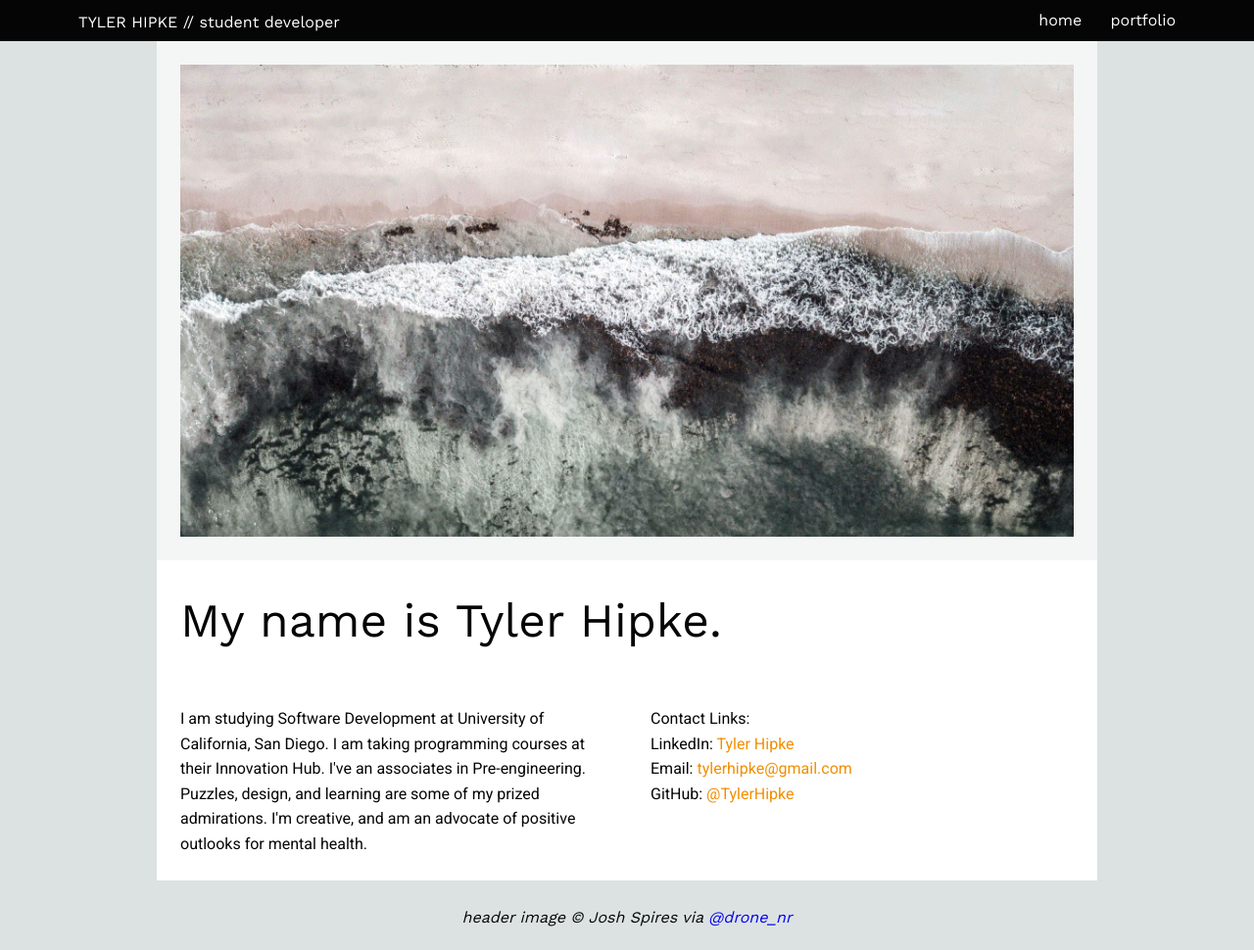
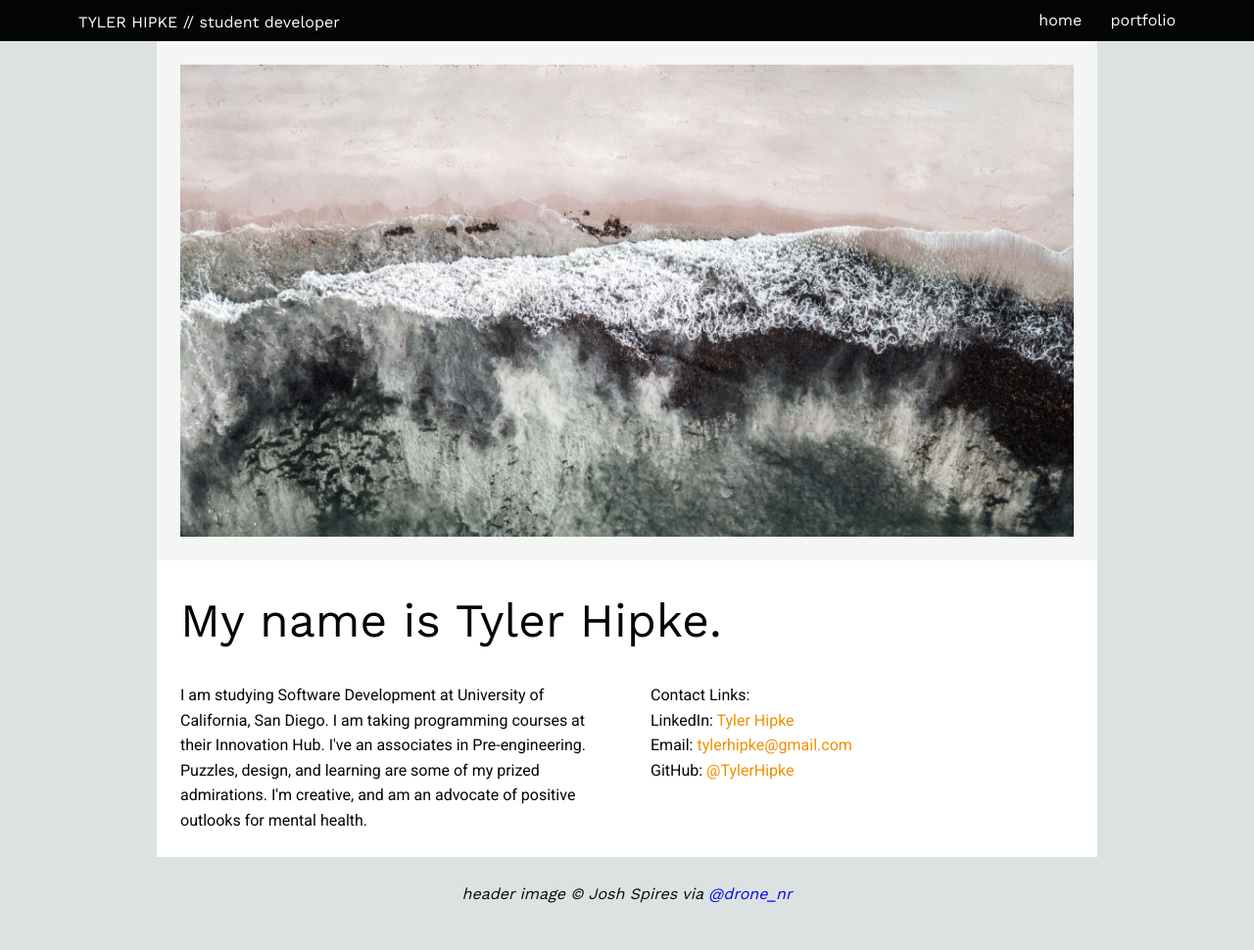
Before and after one commit to tylerhipke/thipke.github.io, a plain HTML site: page index.html in a window 1280 px wide. Shown: the whole page at 98% size. After the commit the page ends 946 px from the top, so only its background shows below. Drawn offline with nearby package versions, Linux system fonts and the light colour scheme.

Commit message:
update header padding

```diff
--- a/assets/css/style.css
+++ b/assets/css/style.css
@@ -70,7 +70,7 @@
     font-family: 'Work Sans', 'Segoe UI', Ubuntu, 'Open Sans',
     'Helvetica Neue', Helvetica, sans-serif;
     font-size: 48px;
-    padding: 1.5rem 1.5rem;
+    padding: 1.5rem 1.5rem 0 1.5rem;
 }
 
 
```
